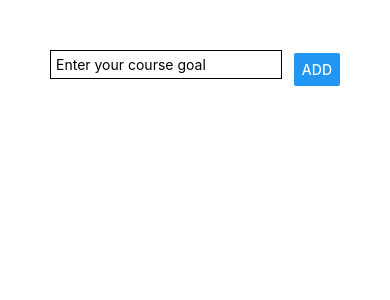
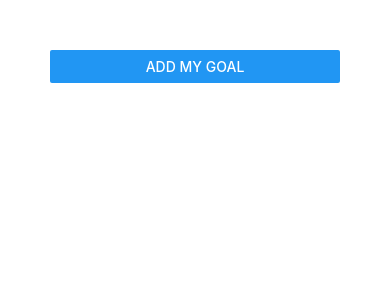
Before and after one commit to Collins33/Goals-reactnative, a React Native app: screen / in a window 390 px wide. Shown: the top 300 px of the page. Built offline with nearby package versions, Linux system fonts and the light colour scheme.

Commit message:
Add the modal

```diff
--- a/App.js
+++ b/App.js
@@ -6,20 +6,32 @@ import GoalInput from "./components/GoalInput";
 export default function App() {
 
   const [courseGoals, setCourseGoals] = useState([]);
+  const [isVisible, setVisibility] = useState(false)
 
   // add the goal to the array of goals
   const addGoalHandler=(goalTitle)=>{
     setCourseGoals(currentGoals => [...currentGoals, {key: Math.random().toString(), value: goalTitle}])
   }
 
-  const {mainScreen, bodyContainer, inputContainer, listItems} = styles;
+  // delete a goal from the list
+  const deleteGoal = goalId=>{
+    console.log(goalId)
+    setCourseGoals(currentGoals=>{
+      return currentGoals.filter((goal)=>{
+        goal.key != goalId
+      })
+    })
+  }
+
+  const {mainScreen} = styles;
   return (
     <View style={mainScreen}>
-      <GoalInput addGoalHandler={addGoalHandler}/>
+      <Button title="Add my goal" onPress={()=>{setVisibility(true)}}/>
+      <GoalInput isVisible={isVisible} addGoalHandler={addGoalHandler}/>
       <FlatList
         data={courseGoals}
         renderItem={itemData=>(
-          <GoalItem title={itemData.item.value}/>
+          <GoalItem title={itemData.item.value} id={itemData.item.key} onDelete={deleteGoal}/>
         )}
       />
     </View>
--- a/components/GoalInput.js
+++ b/components/GoalInput.js
@@ -1,7 +1,7 @@
 import React, {useState} from 'react';
-import {View, TextInput, Button, StyleSheet} from 'react-native';
+import {View, TextInput, Button, StyleSheet, Modal} from 'react-native';
 
-const GoalInput = ({addGoalHandler})=>
+const GoalInput = ({addGoalHandler, isVisible})=>
 {
   const [enteredGoal, setEnteredGoal] = useState('');
   const {bodyContainer, inputContainer} = styles;
@@ -11,6 +11,7 @@ const GoalInput = ({addGoalHandler})=>
     setEnteredGoal(enteredText)
  }
   return (
+    <Modal visible={isVisible}>
     <View style={bodyContainer}>
         <TextInput
         placeholder="Enter your course goal"
@@ -21,6 +22,7 @@ const GoalInput = ({addGoalHandler})=>
           title="ADD"
           onPress={()=>addGoalHandler(enteredGoal)}/>
       </View>
+    </Modal>
   )
 
 }
--- a/components/GoalItem.js
+++ b/components/GoalItem.js
@@ -1,14 +1,16 @@
 import React, {useState} from 'react';
-import { Text, View, StyleSheet} from 'react-native';
+import { Text, View, StyleSheet, TouchableOpacity} from 'react-native';
 
 const GoalItem = (props)=>
 {
   const {listItems} = styles;
   return(
+    <TouchableOpacity onPress={()=>{props.onDelete(props.id)}}>
     <View
-            style={listItems}>
-            <Text>{props.title}</Text>
+      style={listItems}>
+      <Text>{props.title}</Text>
     </View>
+    </TouchableOpacity>
   )
 
 }
```
